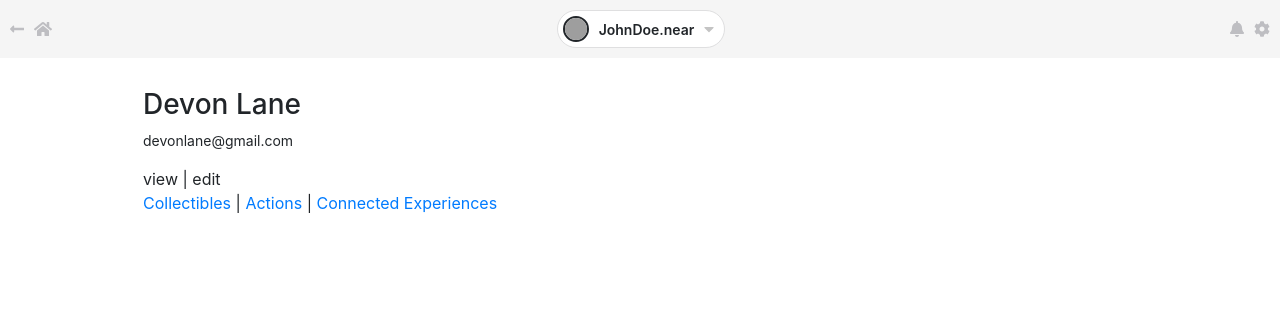
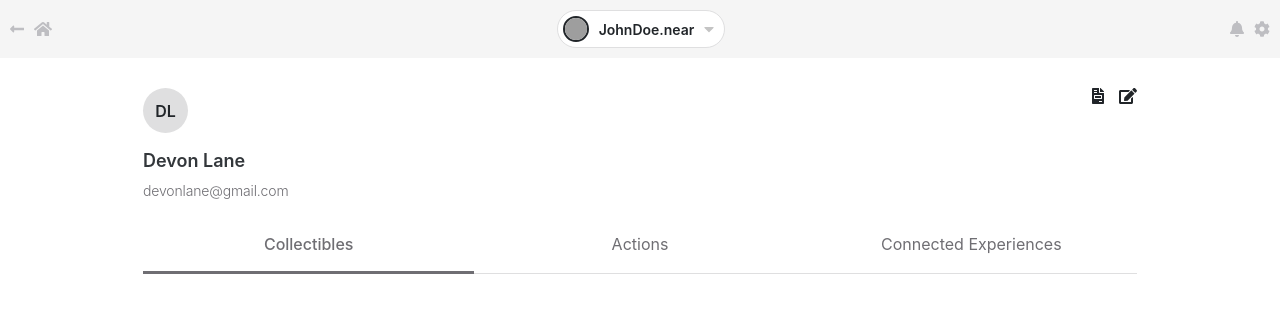
Before and after one commit to upretiprabin/react-24-hour, a React (Create React App) app: page /profile#Collectibles in a window 1280 px wide. Shown: the top 312 px of the page. Built offline with nearby package versions, Linux system fonts and the light colour scheme; grey boxes are pictures that could not be loaded.

Commit message:
profile fix

```diff
--- a/src/components/profile/Profile.js
+++ b/src/components/profile/Profile.js
@@ -10,28 +10,32 @@ const Profile = ({data}) =>{
     console.log(data);
 
     return (
-        <div>
-            <div>
-                <div className="profile-detail">
-                    <div className="left">
-                        <div className="profile-image">
+        <div className='profile'>
+            <div className='profile__header'>
+                    <span className='profile__tag'>
+                        DL
+                    </span>
+                <div className='profile__icons'>
+                    <FontAwesomeIcon icon={faFileInvoice} />
+                    <FontAwesomeIcon icon={faEdit} />
                 </div>
-                        <div>
+            </div>
+            <div className='profile__details'>
                 <h3>{data.name || ""}</h3>
                 <p>{data.email || ""}</p>
             </div>
-                    </div>
-                    <div className="right">
-                        <span className="icon">view</span> |
-                        <span className="icon"> edit</span>
-                    </div>
-                </div>
-                <div className="profile-tab">
-                    <div className="tab">
-                        <Link to={"#collectibles"}> Collectibles </Link>|
-                        <Link to={"#actions"}> Actions </Link>|
+            <div className="profile__tab-wrapper">
+                <ul className="profile__tab-header">
+                    <li className='active'>
+                        <Link to={"#collectibles"}> Collectibles </Link>
+                    </li>
+                    <li>
+                        <Link to={"#actions"}> Actions </Link>
+                    </li>
+                    <li>
                         <Link to={"#connectedExperiences"}> Connected Experiences </Link>
-                    </div>
+                    </li>
+                </ul>
                 <div className='profile__tab-content'>
                     {"#collectibles" === hash ?
                         (
@@ -58,7 +62,6 @@ const Profile = ({data}) =>{
                 </div>
             </div>
         </div>
-        </div>
     );
 }
 
```
Lines whose indentation alone changed are shown as unchanged.
